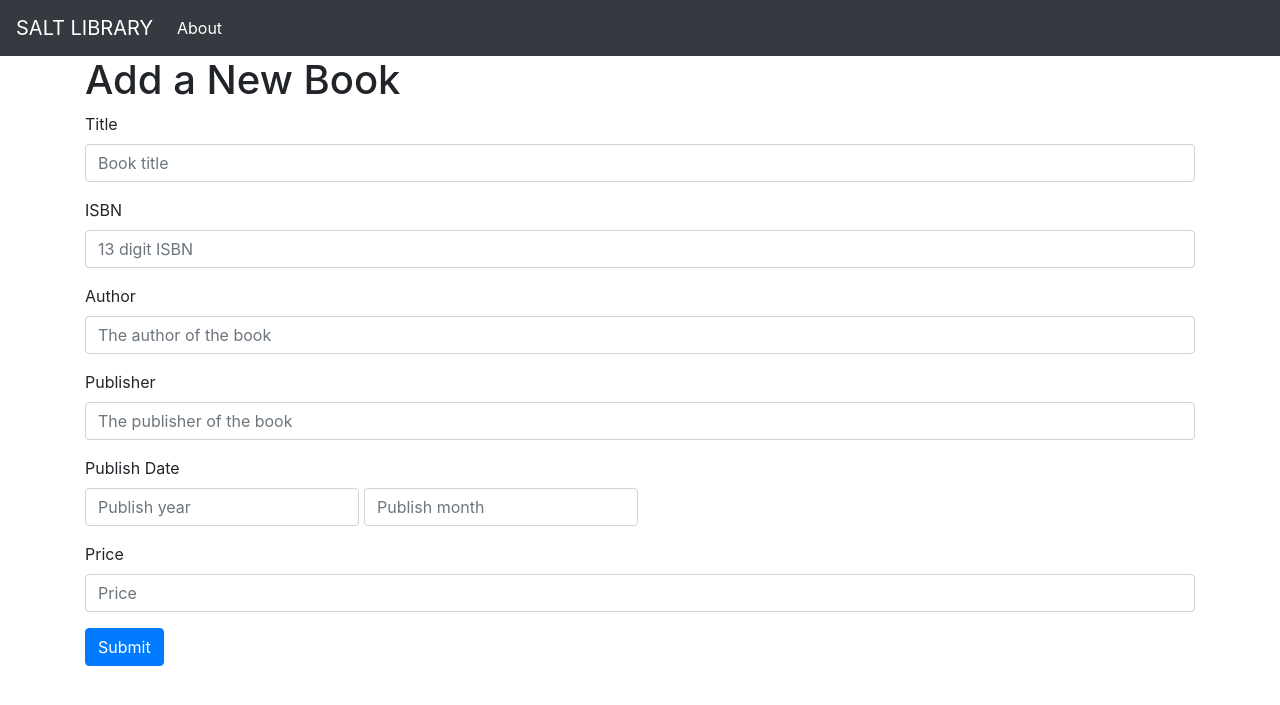
After one commit to zcysxy/Salt-Library, a Flask app: page /newbook/ in a window 1280 px wide. The commit adds this page. Shown: the top 705 px of the page. Run offline with Flask 2, Linux system fonts and the light colour scheme; some libraries are stand-ins or nearby versions.

Commit message:
set up mainly

```diff
--- /dev/null
+++ b/app.py
@@ -0,0 +1,82 @@
+#!venv/bin/python3
+from flask import Flask, render_template, request, url_for, flash, redirect
+import connect as con
+import psycopg2
+
+app = Flask(__name__)
+app.config['SECRET_KEY'] = 'SaltLibrary'
+
+@app.route('/')
+@app.route('/home/')
+def home():
+    conn, cur = con.connect()
+    cur.execute('''
+        SELECT *
+        FROM books
+    ''')
+    rows = cur.fetchall()
+    cur.close()
+    conn.close()
+    print('Successfully fetched!')
+
+    if request.method == 'POST':
+        title = request.form['title']
+
+        conn, cur = con.connect()
+        cur.execute(
+            '''
+            SELECT *
+            FROM books
+            WHERE title = %s
+            ''',
+            (title,)
+        )
+        rows = cur.fetchall()
+        cur.close()
+        conn.close()
+
+        return render_template('search_result.html', result=rows)
+
+    return render_template('home.html', books=rows)
+
+@app.route('/about/')
+@app.route('/home/about/')
+def about():
+    flash('WHATTTTT')
+    return render_template('about.html')
+
+@app.route('/newbook/', methods=('GET','POST'))
+def newbook():
+    if request.method == 'POST':
+        ISBN = request.form['ISBN']
+        title = request.form['title']
+        author = request.form['author']
+        publisher = request.form['publisher']
+        publish_year = request.form['publish_year']
+        publish_month = request.form['publish_month']
+        price = request.form['price']
+
+        if not ISBN:
+            flash('ISBN is required!')
+        elif not title:
+            flash('Title is required!')
+        else:
+            conn, cur = con.connect()
+            cur.execute(
+                '''
+                INSERT INTO books VALUES (%s, %s, %s, %s, %s, %s, %s);
+                ''',
+                (ISBN, title, author, publisher, publish_year, publish_month, price)
+            )
+            # A check function needed here!
+
+            conn.commit()
+            cur.close()
+            conn.close()
+
+            return redirect(url_for('home'))
+
+    return render_template('newbook.html')
+
+if __name__ == '__main__':
+    app.run()
--- a/templates/base.html
+++ b/templates/base.html
@@ -11,7 +11,7 @@
     <title>{% block title %} {% endblock %}</title>
   </head>
   <body>
-    <nav class="navbar navbar-expand-md navbar-light bg-light">
+    <nav class="navbar navbar-expand-md navbar-dark bg-dark">
         <a class="navbar-brand" href="{{ url_for('home')}}">SALT LIBRARY</a>
         <button class="navbar-toggler" type="button" data-toggle="collapse" data-target="#navbarNav" aria-controls="navbarNav" aria-expanded="false" aria-label="Toggle navigation">
             <span class="navbar-toggler-icon"></span>
@@ -25,7 +25,10 @@
         </div>
     </nav>
     <div class="container">
-        {% block content %} {% endblock %}
+      {% for message in get_flashed_messages() %}
+          <div class="alert alert-danger">{{ message }}</div>
+      {% endfor %}
+      {% block content %} {% endblock %}
     </div>
 
     <!-- Optional JavaScript -->
--- /dev/null
+++ b/templates/newbook.html
@@ -0,0 +1,83 @@
+{% extends 'base.html' %}
+
+{% block content %}
+<h1>{% block title %} Add a New Book {% endblock %}</h1>
+
+<form method="post">
+    <div class="form-group">
+        <label for="title">Title</label>
+        <input type="text" name="title"
+            placeholder="Book title" class="form-control"
+            value="{{ request.form['title'] }}"></input>
+    </div>
+
+    <div class="form-group">
+        <label for="ISBN">ISBN</label>
+        <input
+            type="text"
+            name="ISBN"
+            placeholder="13 digit ISBN"
+            class="form-control"
+            value="{{ request.form['ISBN'] }}">
+        </input>
+    </div>
+
+    <div class="form-group">
+        <label for="author">Author</label>
+        <input
+            type="text"
+            name="author"
+            placeholder="The author of the book"
+            class="form-control"
+            value="{{ request.form['author'] }}">
+        </input>
+    </div>
+
+    <div class="form-group">
+        <label for="publisher">Publisher</label>
+        <input
+            type="text"
+            name="publisher"
+            placeholder="The publisher of the book"
+            class="form-control"
+            value="{{ request.form['publisher'] }}">
+        </input>
+    </div>
+
+    <div class="form-group" style="float: left;">
+        <label for="publsh_date">Publish Date</label>
+        <input
+            type="text"
+            name="publish_year"
+            placeholder="Publish year"
+            class="form-control"
+            value="{{ request.form['publish_year'] }}">
+        </input>
+    </div>
+    <div class="form-group" style="float: left;padding-left: 5px;">
+        <label>&nbsp;</label>
+        <input
+            type="text"
+            name="publish_month"
+            placeholder="Publish month"
+            class="form-control"
+            value="{{ request.form['publish_month'] }}">
+        </input>
+    </div>
+
+    <div class="form-group" style="clear: both;">
+        <label for="price">Price</label>
+        <input
+            type="text"
+            name="price"
+            placeholder="Price"
+            class="form-control"
+            value="{{ request.form['price'] }}">
+        </input>
+    </div>
+
+    <div class="form-group">
+        <button type="submit" class="btn btn-primary">Submit</button>
+    </div>
+</form>
+{% endblock %}
--- a/update.py
+++ b/update.py
@@ -26,6 +26,7 @@ def update_books(values):
         conn.commit()
         cur.close()
         conn.close()
+        print('Successfully updated!')
     except (Exception, psycopg2.DatabaseError) as error:
         print(error)
         if conn is not None:
@@ -35,4 +36,4 @@ def update_books(values):
 
 
 if __name__ == '__main__':
-    update_books((10,'18300180101'))
+    update_books([9,'18300180101'])
```
Also changed, not shown: connect.py (+3 -4 lines), delete.py (added, +33 -0 lines), docs/process.md (renamed from templates/process.md, +26 -0 lines), insert.py (+8 -3 lines), query.py (added, +44 -0 lines), schema.sql (added, +17 -0 lines), templates/home.html (+31 -1 lines), test.py (deleted, +0 -17 lines), docs/requirement.md (added).
